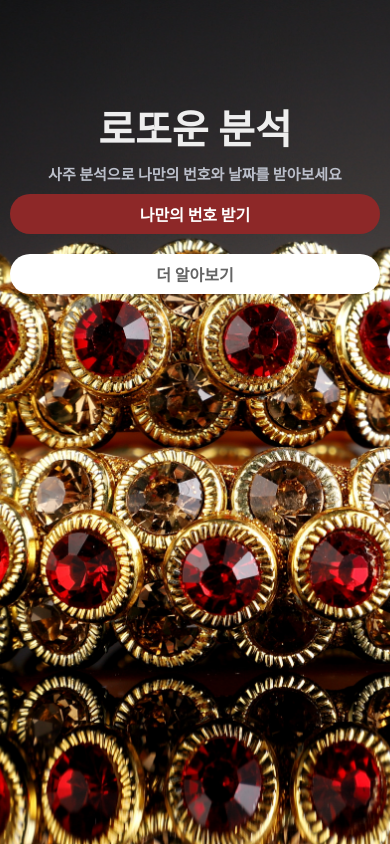
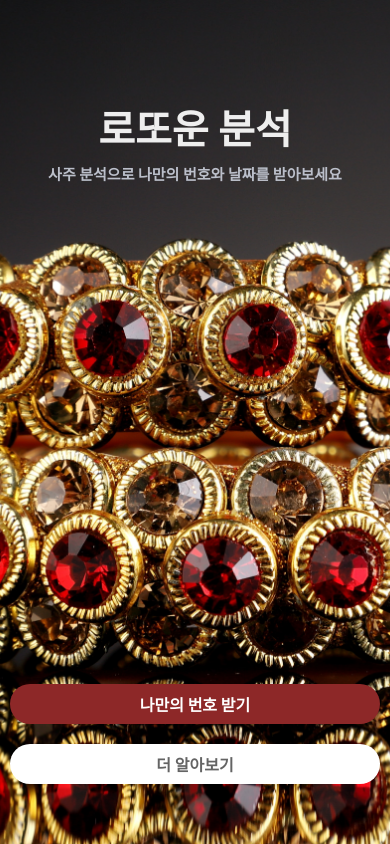
Before and after one commit to ByeonghoonJeon/myShopping, a React Native app: screen / in a window 390 px wide. Built offline with nearby package versions, Linux system fonts and the light colour scheme.

Commit message:
Making buttons

```diff
--- a/components/FirstPage/index.js
+++ b/components/FirstPage/index.js
@@ -16,6 +16,7 @@ const FirstPage = (props) => {
           사주 분석으로 나만의 번호와 날짜를 받아보세요
         </Text>
       </View>
+      <View style={styles.buttonsContainer}>
         <StyledButton
           type="primary"
           content={"나만의 번호 받기"}
@@ -31,6 +32,7 @@ const FirstPage = (props) => {
           }}
         />
       </View>
+    </View>
   );
 };
 
--- a/components/FirstPage/styles.js
+++ b/components/FirstPage/styles.js
@@ -32,6 +32,11 @@ const styles = StyleSheet.create({
     resizeMode: "cover",
     position: "absolute",
   },
+  buttonsContainer: {
+    position: "absolute",
+    bottom: 50,
+    width: "100%",
+  },
 });
 
 export default styles;
```
Lines whose indentation alone changed are shown as unchanged.
